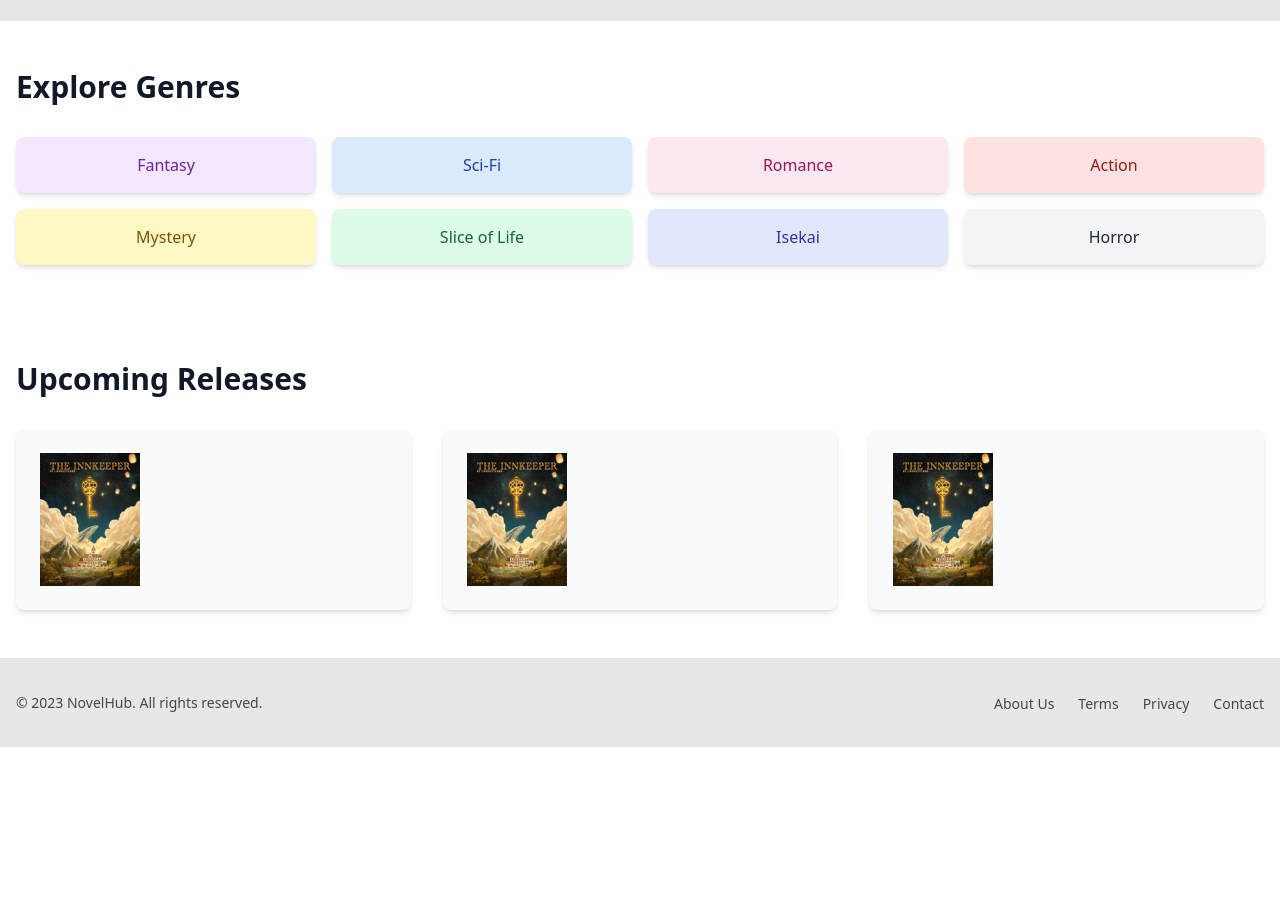
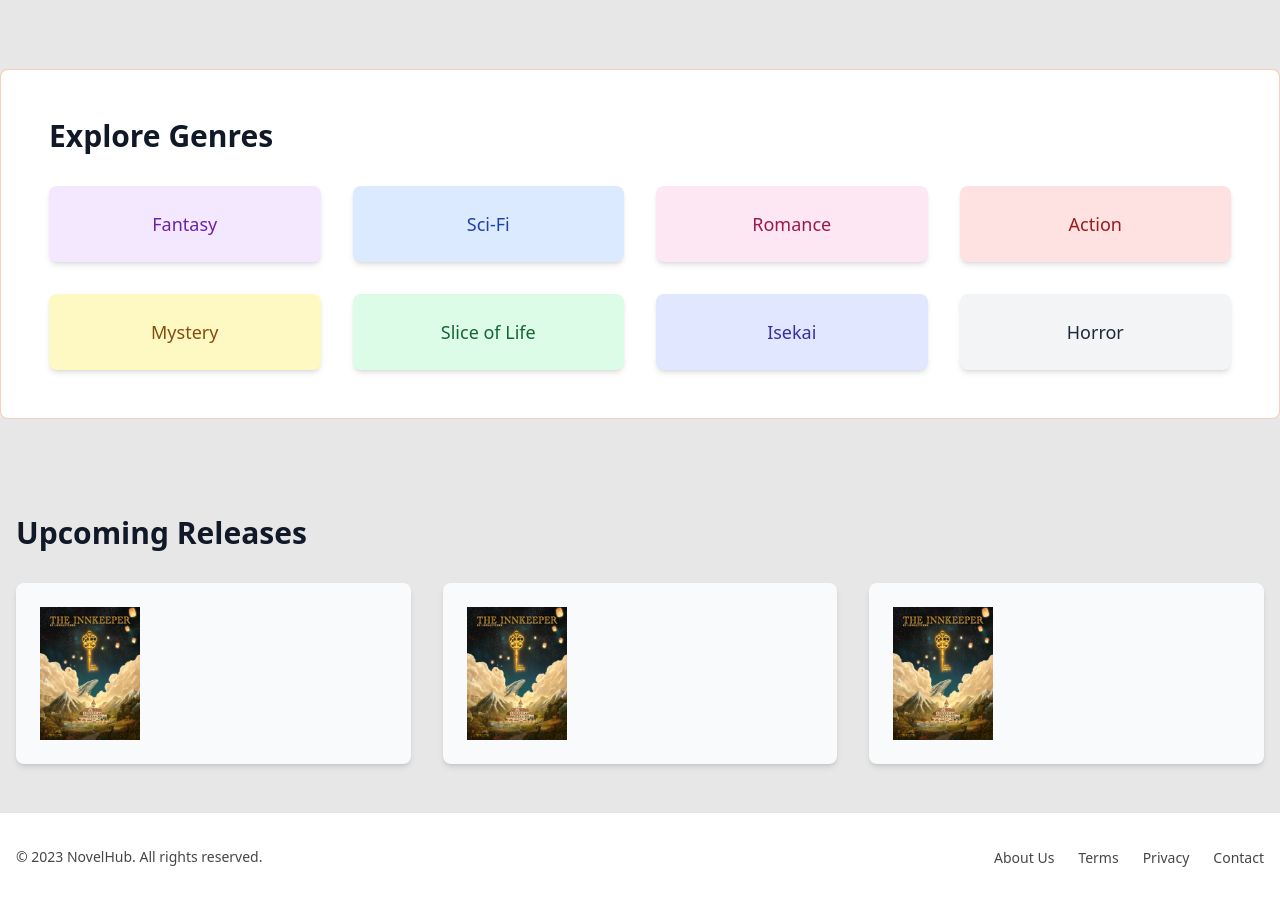
Before and after one commit to sidmax7/novel-hub, a Next.js app: page / in a window 1280 px wide. Shown: the part 660-1561 px from the top of the page. Before the commit the page ends 1407 px from the top, so only its background shows below. Built offline with nearby package versions, Linux system fonts and the light colour scheme; no server answers; the database is empty.

Commit message:
Ui Change

```diff
--- a/src/app/page.tsx
+++ b/src/app/page.tsx
@@ -310,8 +310,12 @@ export default function ModernLightNovelsHomepage() {
           </div>
         </section>
 
-        <section className="py-12 bg-white dark:bg-gray-800">
-          <div className="container mx-auto px-4">
+        <section className="py-12 bg-[#E7E7E8] dark:bg-[#232120]">
+          <div className={`container rounded-lg mx-auto px-12 py-12 ${
+                darkMode
+                  ? 'bg-black dark:bg-[#3E3F3E]'
+                  : 'bg-white dark:bg-[#3E3F3E] border border-[#F1592A] border-opacity-30'
+              } backdrop-blur-md`}>
             <motion.h2
               className="text-3xl font-bold mb-8 text-gray-900 dark:text-gray-100"
               variants={fadeIn}
@@ -319,7 +323,7 @@ export default function ModernLightNovelsHomepage() {
               Explore Genres
             </motion.h2>
             <motion.div
-              className="grid grid-cols-2 md:grid-cols-4 gap-4"
+              className="grid sm:grid-cols-2 lg:grid-cols-4 gap-8"
               variants={staggerChildren}
             >
               {Object.entries(genreColors).map(([genre, colors]) => (
@@ -329,15 +333,19 @@ export default function ModernLightNovelsHomepage() {
                   whileHover={{ scale: 1.05 }}
                   whileTap={{ scale: 0.95 }}
                 >
-                  <Link href={`/genre/${genre.toLowerCase()}`} className={`p-4 rounded-lg shadow-md text-center block transition-colors ${darkMode ? colors.dark : colors.light}`}>
-                    <span className="font-medium">{genre}</span>
+                  <Link
+                    href={`/genre/${genre.toLowerCase()}`}
+                    className={`p-6 rounded-lg shadow-md text-center block transition-colors h-full
+                    ${darkMode ? colors.dark : colors.light}`}
+                  >
+                    <span className="font-medium text-lg">{genre}</span>
                   </Link>
                 </motion.div>
               ))}
             </motion.div>
           </div>
         </section>
-        <section className="py-12 bg-white dark:bg-gray-800">
+        <section className="py-12 bg-[#E7E7E8] dark:bg-[#232120]">
           <div className="container mx-auto px-4">
             <motion.h2
               className="text-3xl font-bold mb-8 text-gray-900 dark:text-gray-100"
@@ -368,7 +376,7 @@ export default function ModernLightNovelsHomepage() {
           </div>
         </section>
       </main>
-      <footer className="border-t py-8 bg-[#E7E7E8] dark:bg-[#232120] dark:border-[#3E3F3E]">
+      <footer className="border-t py-8 bg-white dark:bg-[#232120] dark:border-[#3E3F3E]">
         <div className="container mx-auto px-4 md:flex md:items-center md:justify-between">
           <motion.div
             className="text-center md:text-left mb-4 md:mb-0"
```
